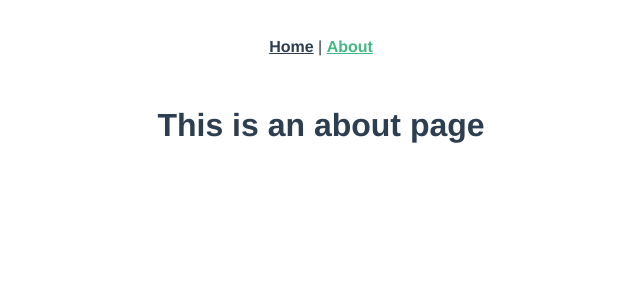
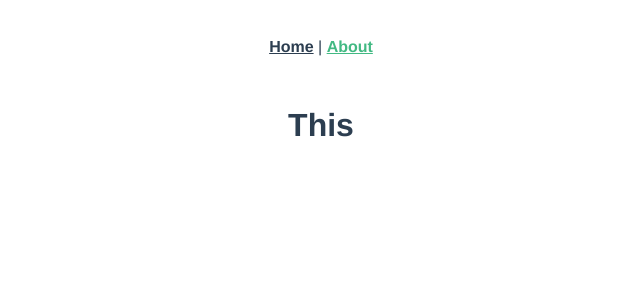
Before and after one commit to Cobracc/test, a Vue app: page /#/about in a window 1280 px wide. Shown: the top 300 px of the page, without its empty margins (319-959 px from the left). Built offline with nearby package versions, Linux system fonts and the light colour scheme.

Commit message:
2019.11.32 10

```diff
--- a/src/views/About.vue
+++ b/src/views/About.vue
@@ -1,5 +1,5 @@
 <template>
   <div class="about">
-    <h1>This is an about page</h1>
+    <h1>This</h1>
   </div>
 </template>
```
